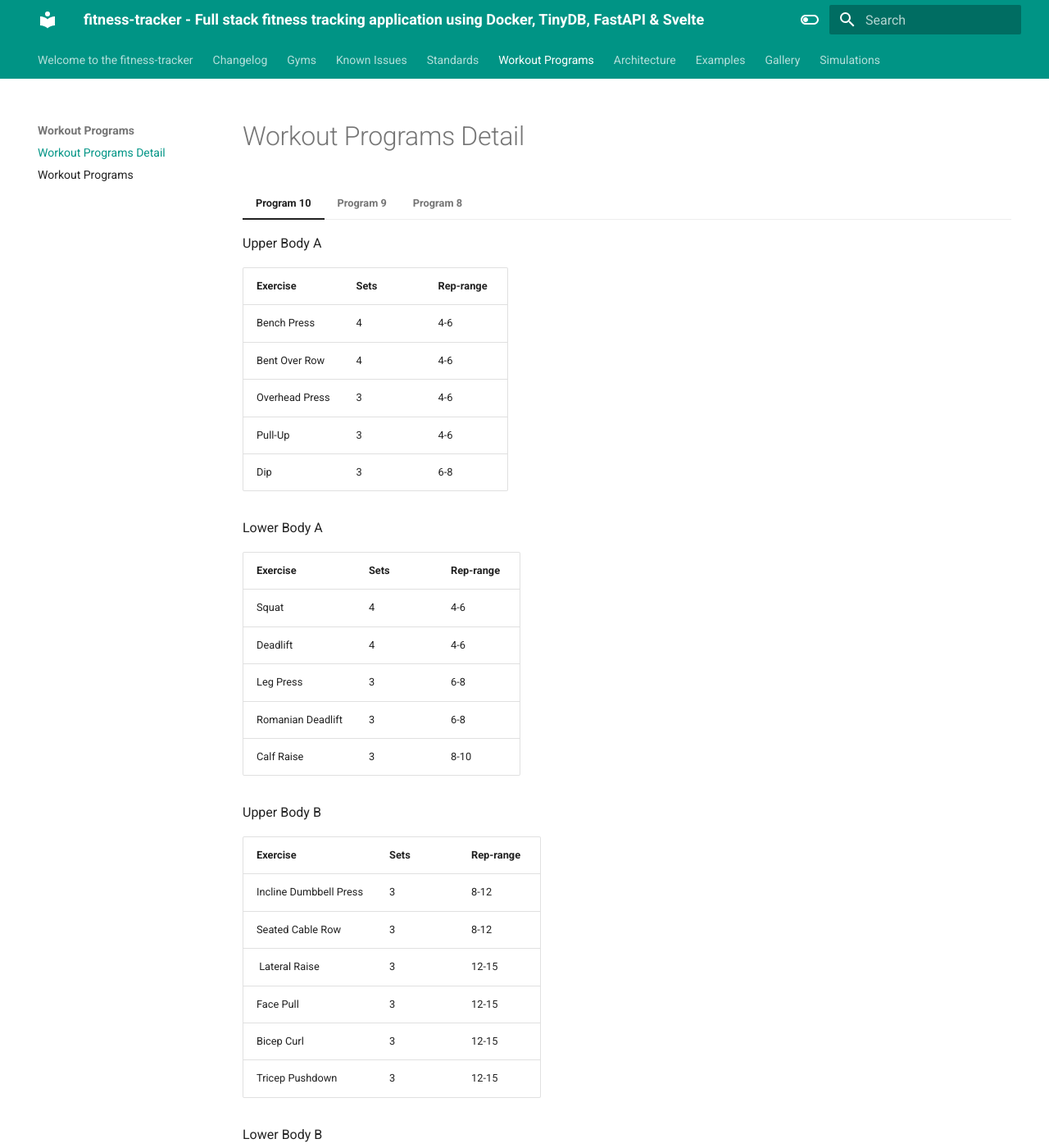
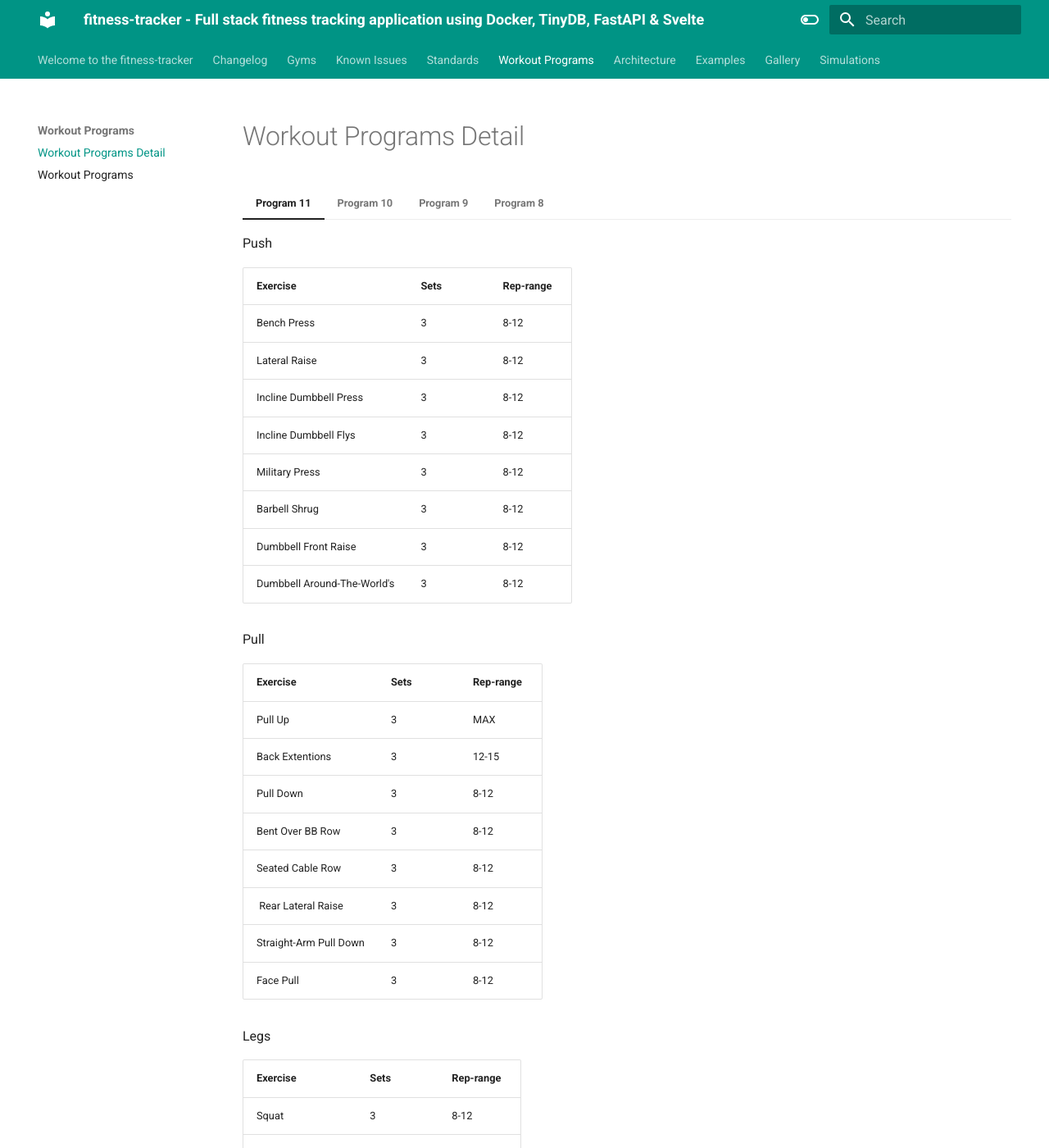
Before and after one commit to TheNewThinkTank/fitness-tracker, an MkDocs documentation site: the page built from docs/project_docs/Workout-Programs/workout-programs-detail.md, in a window 1280 px wide and 1400 px high. Shown: the whole window at 82% size. Built offline with MkDocs 1.6.1 and Material for MkDocs 9.7.7, drawn with Linux system fonts in a browser that asks for light colours; some of the changed text lies outside the part shown.

Commit message:
docs: update program 11

```diff
--- a/docs/project_docs/Workout-Programs/workout-programs-detail.md
+++ b/docs/project_docs/Workout-Programs/workout-programs-detail.md
@@ -1,4 +1,45 @@
 # Workout Programs Detail
+
+=== "Program 11"
+
+    Push
+
+    | Exercise                    | Sets | Rep-range |
+    | --------------------------- | ---- | --------- |
+    | Bench Press                 | 3    | 8-12       |
+    | Lateral Raise               | 3    | 8-12       |
+    | Incline Dumbbell Press      | 3    | 8-12       |
+    | Incline Dumbbell Flys       | 3    | 8-12       |
+    | Military Press              | 3    | 8-12       |
+    | Barbell Shrug               | 3    | 8-12       |
+    | Dumbbell Front Raise        | 3    | 8-12       |
+    | Dumbbell Around-The-World's | 3    | 8-12       |
+
+    Pull
+
+    | Exercise               | Sets | Rep-range |
+    | ---------------------- | ---- | --------- |
+    | Pull Up                | 3    | MAX       |
+    | Back Extentions        | 3    | 12-15     |
+    | Pull Down              | 3    | 8-12      |
+    | Bent Over BB Row       | 3    | 8-12      |
+    | Seated Cable Row       | 3    | 8-12      |
+    | Rear Lateral Raise     | 3    | 8-12      |
+    | Straight-Arm Pull Down | 3    | 8-12      |
+    | Face Pull              | 3    | 8-12      |
+
+    Legs
+
+    | Exercise               | Sets | Rep-range |
+    | ---------------------- | ---- | --------- |
+    | Squat                  | 3    | 8-12      |
+    | Deadlift               | 3    | 8-12      |
+    | Walking Lunge          | 3    | 8-12      |
+    | Romanian Deadlift      | 3    | 8-12      |
+    | Leg Extention          | 3    | 8-12      |
+    | Leg Curl               | 3    | 8-12      |
+    | Calf Raise             | 3    | 8-12      |
+    | Hanging Leg Raise      | 3    | MAX       |
 
 === "Program 10"
 
```
Also changed, not shown: docs/project_docs/Workout-Programs/workout-program-detail.yml (+29 -0 lines), docs/project_docs/Workout-Programs/workout_programs.md (+6 -9 lines), docs/project_docs/Workout-Programs/workout_programs.yml (+5 -9 lines).
